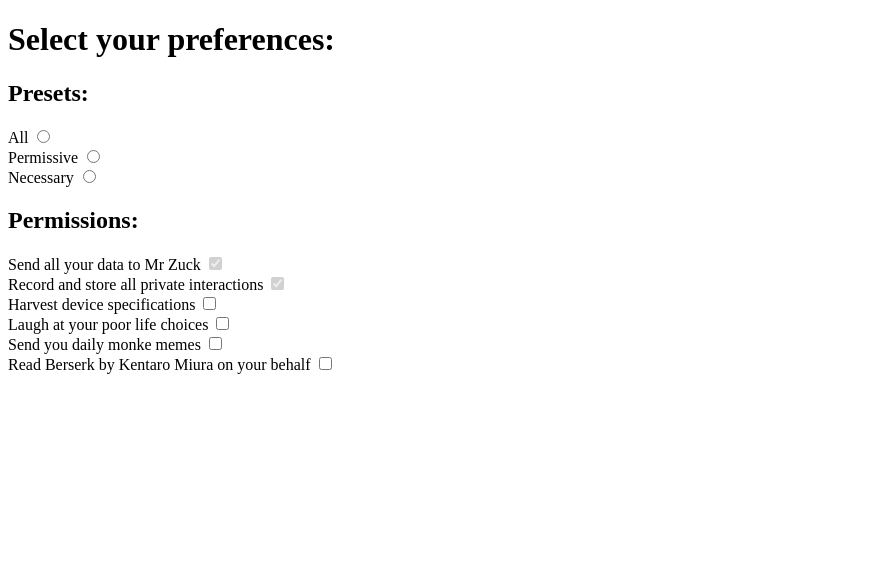
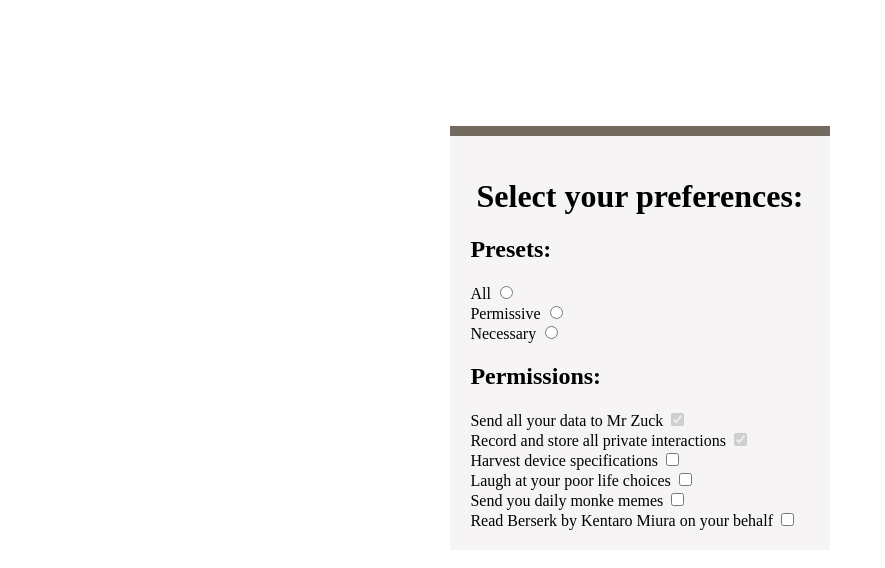
Before and after one commit to dochiasebastian/workshops, a plain HTML site: page 1. Basic Web Development/index.html in a window 1280 px wide. Shown: the whole page, without its empty margins (0-885 px from the left). Drawn offline with Linux system fonts and the light colour scheme.

Commit message:
feat: added color and centered the preferences element

```diff
--- a/1. Basic Web Development/index.html
+++ b/1. Basic Web Development/index.html
@@ -1,19 +1,23 @@
 <!DOCTYPE html>
 <html lang="en">
+
 <head>
     <meta charset="UTF-8">
     <meta http-equiv="X-UA-Compatible" content="IE=edge">
     <meta name="viewport" content="width=device-width, initial-scale=1.0">
     <title>Basic Web Development</title>
 
-    <link rel="stylesheet" href="styles.css"/>
+    <link rel="stylesheet" href="styles.css" />
 </head>
+
 <body>
-    <div>
+    <div class="preferences">
+        <div class="bar"></div>
+        <div class="content">
             <div>
                 <h1>Select your preferences:</h1>
             </div>
-        <div>
+            <div class="section">
                 <h2>Presets:</h2>
                 <form>
                     <div>
@@ -30,7 +34,7 @@
                     </div>
                 </form>
             </div>
-        <div>
+            <div class="section">
                 <h2>Permissions:</h2>
                 <form>
                     <div>
@@ -60,5 +64,7 @@
                 </form>
             </div>
         </div>
+    </div>
 </body>
+
 </html>
--- a/1. Basic Web Development/styles.css
+++ b/1. Basic Web Development/styles.css
@@ -1,3 +1,34 @@
 * {
     box-sizing: border-box;
 }
+
+.preferences {
+    width: 30%;
+    background-color: #F6F4F4;
+    margin: auto;
+    margin-top: 10%;
+}
+
+.content {
+    padding: 20px;
+}
+
+.content h1 {
+    text-align: center;
+}
+
+.section {
+    margin-top: 10px;
+}
+
+.bar {
+    background-color: #736B60;
+    width: 100%;
+    height: 10px;
+}
+
+@media only screen and (max-width: 1240px) {
+    .preferences {
+        width: fit-content;
+    }
+}
```
Lines whose indentation alone changed are shown as unchanged.
